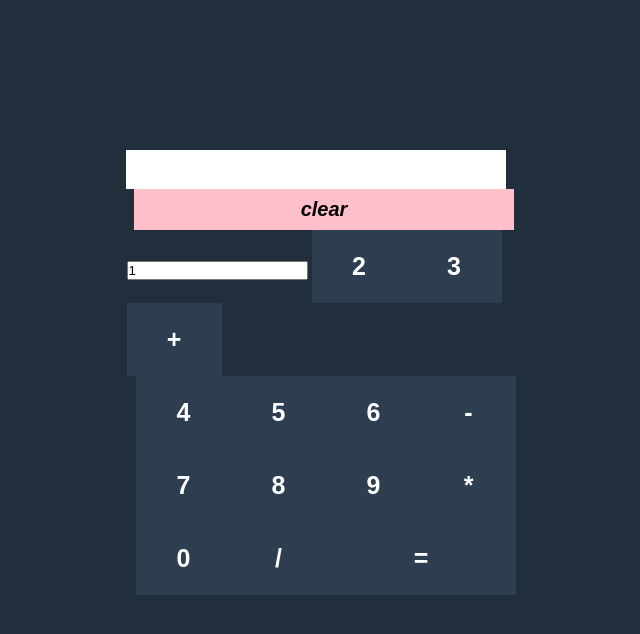
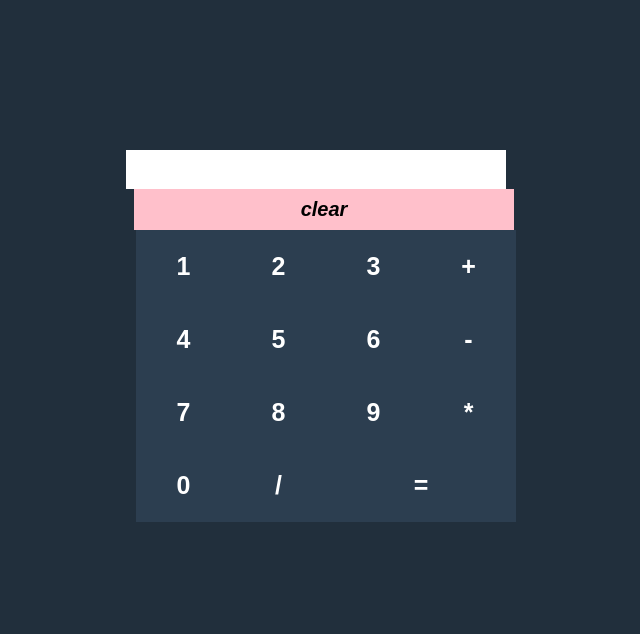
Before and after one commit to Rk12344556666/calculator.github.io, a plain HTML site: page index.html in a window 1280 px wide. Shown: the whole page, without its empty margins (316-956 px from the left). Drawn offline with Linux system fonts and the light colour scheme.

Commit message:
Update index.html

```diff
--- a/index.html
+++ b/index.html
@@ -17,7 +17,7 @@
             <input type="button" class="clearbtn" name="clear" value="clear" onclick="removeValue(this)">
           </div>
           <div class="btn">
-            <input type="button class="numbers" name="num1" value="1" onclick="valuebuton(this)">
+            <input type="button" class="numbers" name="num1" value="1" onclick="valuebuton(this)">
             <input type="button" class="numbers" name="num2"value="2" onclick="valuebuton(this)">
             <input type="button" class="numbers" name="num3" value="3" onclick="valuebuton(this)">
             <input type="button" class="numbers" name="num4" value="+" onclick="valuebuton(this)">
```
